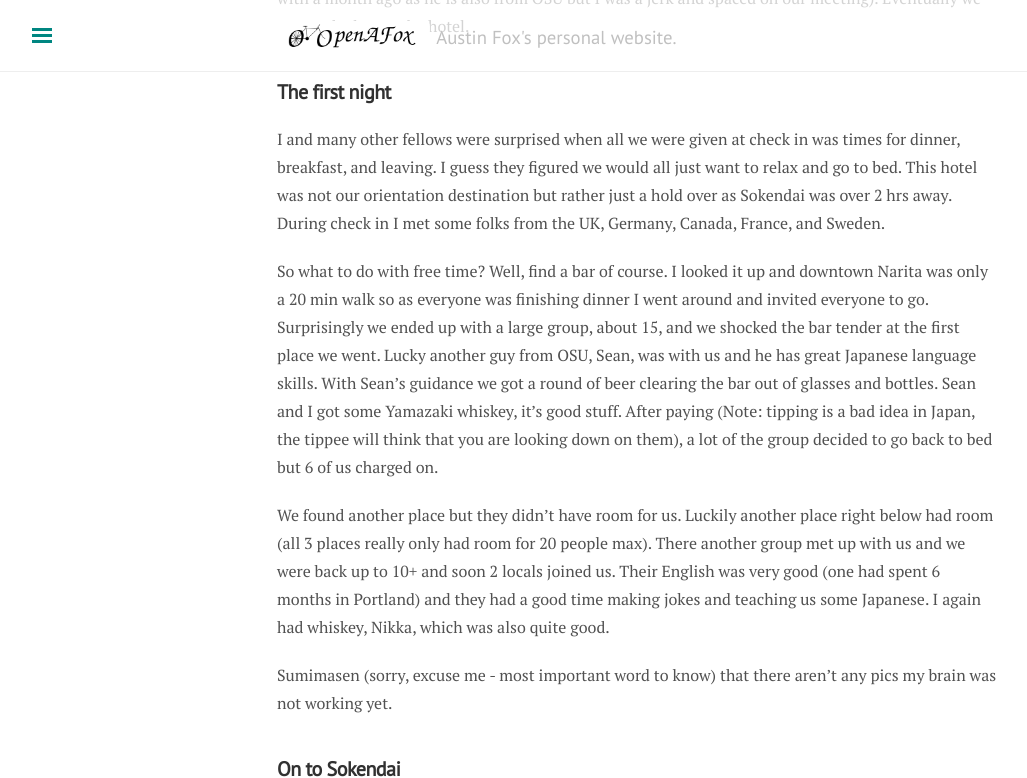
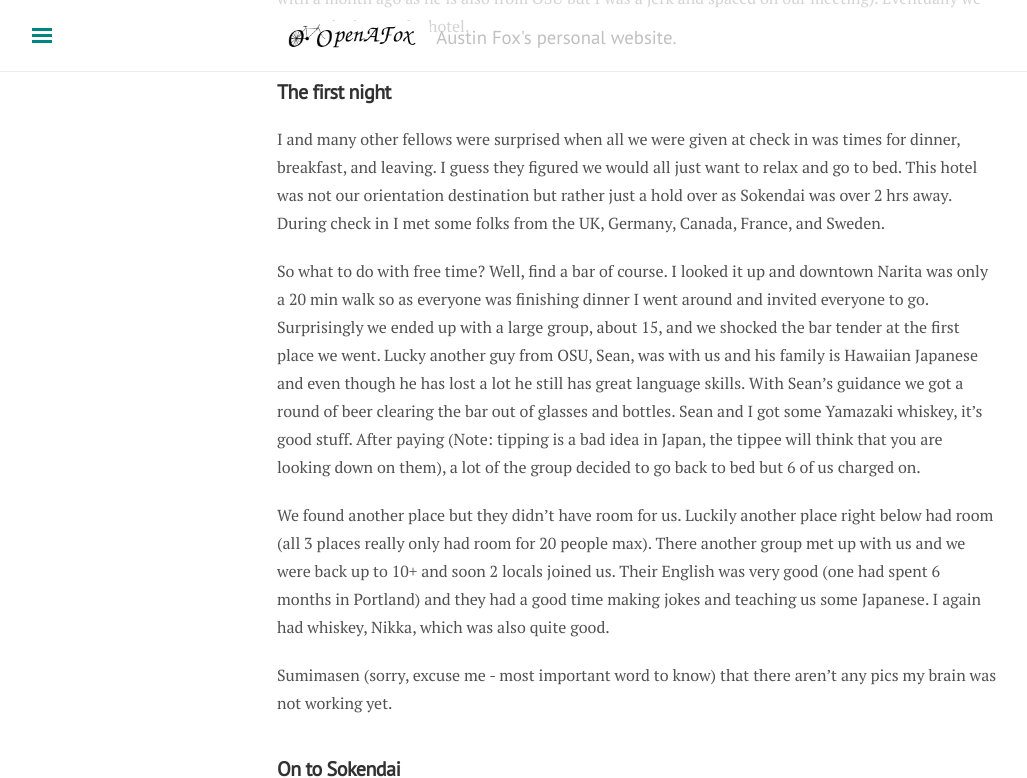
Before and after one commit to openafox/openafox.github.io, a Jekyll site: the page built from _posts/travel/2017-06-16-japan-first-days.md, in a window 1280 px wide and 900 px high, scrolled down 749 px, cut to the strip 0-778 px from the top of the window. Shown: the whole strip, without its empty margins (3-1030 px from the left). Built offline with Jekyll 4.4.1, drawn with Linux system fonts in a browser that asks for light colours; nearby versions of some CDN libraries; comment, search, counter and statistics services are not loaded.

Commit message:
Revert "Japan first days: drop personal detail about Sean's family"
Austin prefers the original wording.

Co-Authored-By: Claude Opus 5.5 <noreply@anthropic.com>

```diff
--- a/_posts/travel/2017-06-16-japan-first-days.md
+++ b/_posts/travel/2017-06-16-japan-first-days.md
@@ -23,7 +23,7 @@ I then got lucky and found another fellow from the JSPS program (Sam from Cali,
 
 I and many other fellows were surprised when all we were given at check in was times for dinner, breakfast, and leaving. I guess they figured we would all just want to relax and go to bed. This hotel was not our orientation destination but rather just a hold over as Sokendai was over 2 hrs away. During check in I met some folks from the UK, Germany, Canada, France, and Sweden.
 
-So what to do with free time? Well, find a bar of course. I looked it up and downtown Narita was only a 20 min walk so as everyone was finishing dinner I went around and invited everyone to go. Surprisingly we ended up with a large group, about 15, and we shocked the bar tender at the first place we went. Lucky another guy from OSU, Sean, was with us and he has great Japanese language skills. With Sean's guidance we got a round of beer clearing the bar out of glasses and bottles. Sean and I got some Yamazaki whiskey, it's good stuff. After paying (Note: tipping is a bad idea in Japan, the tippee will think that you are looking down on them), a lot of the group decided to go back to bed but 6 of us charged on.
+So what to do with free time? Well, find a bar of course. I looked it up and downtown Narita was only a 20 min walk so as everyone was finishing dinner I went around and invited everyone to go. Surprisingly we ended up with a large group, about 15, and we shocked the bar tender at the first place we went. Lucky another guy from OSU, Sean, was with us and his family is Hawaiian Japanese and even though he has lost a lot he still has great language skills. With Sean's guidance we got a round of beer clearing the bar out of glasses and bottles. Sean and I got some Yamazaki whiskey, it's good stuff. After paying (Note: tipping is a bad idea in Japan, the tippee will think that you are looking down on them), a lot of the group decided to go back to bed but 6 of us charged on.
 
 We found another place but they didn't have room for us. Luckily another place right below had room (all 3 places really only had room for 20 people max). There another group met up with us and we were back up to 10+ and soon 2 locals joined us. Their English was very good (one had spent 6 months in Portland) and they had a good time making jokes and teaching us some Japanese. I again had whiskey, Nikka, which was also quite good.
 
```
